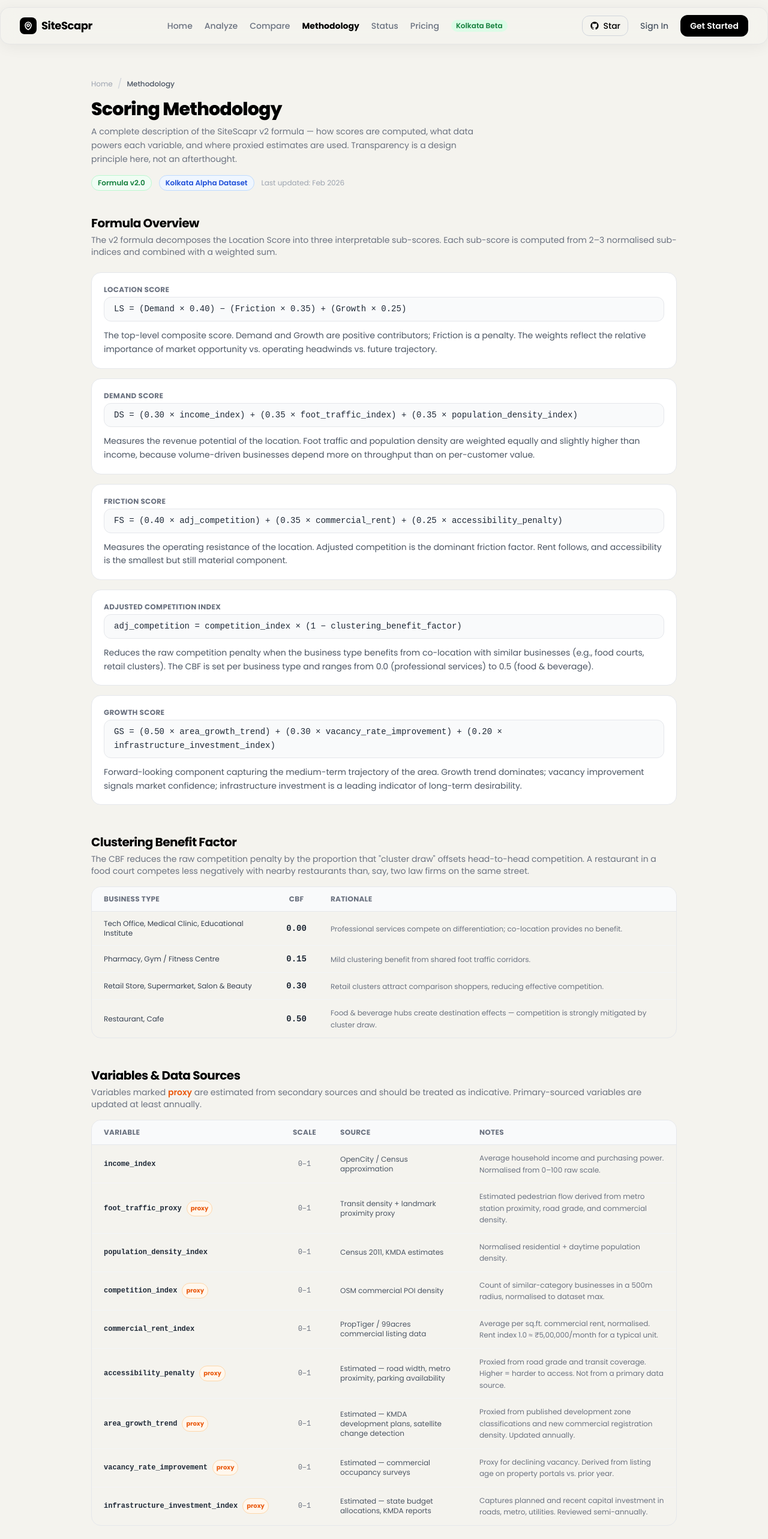
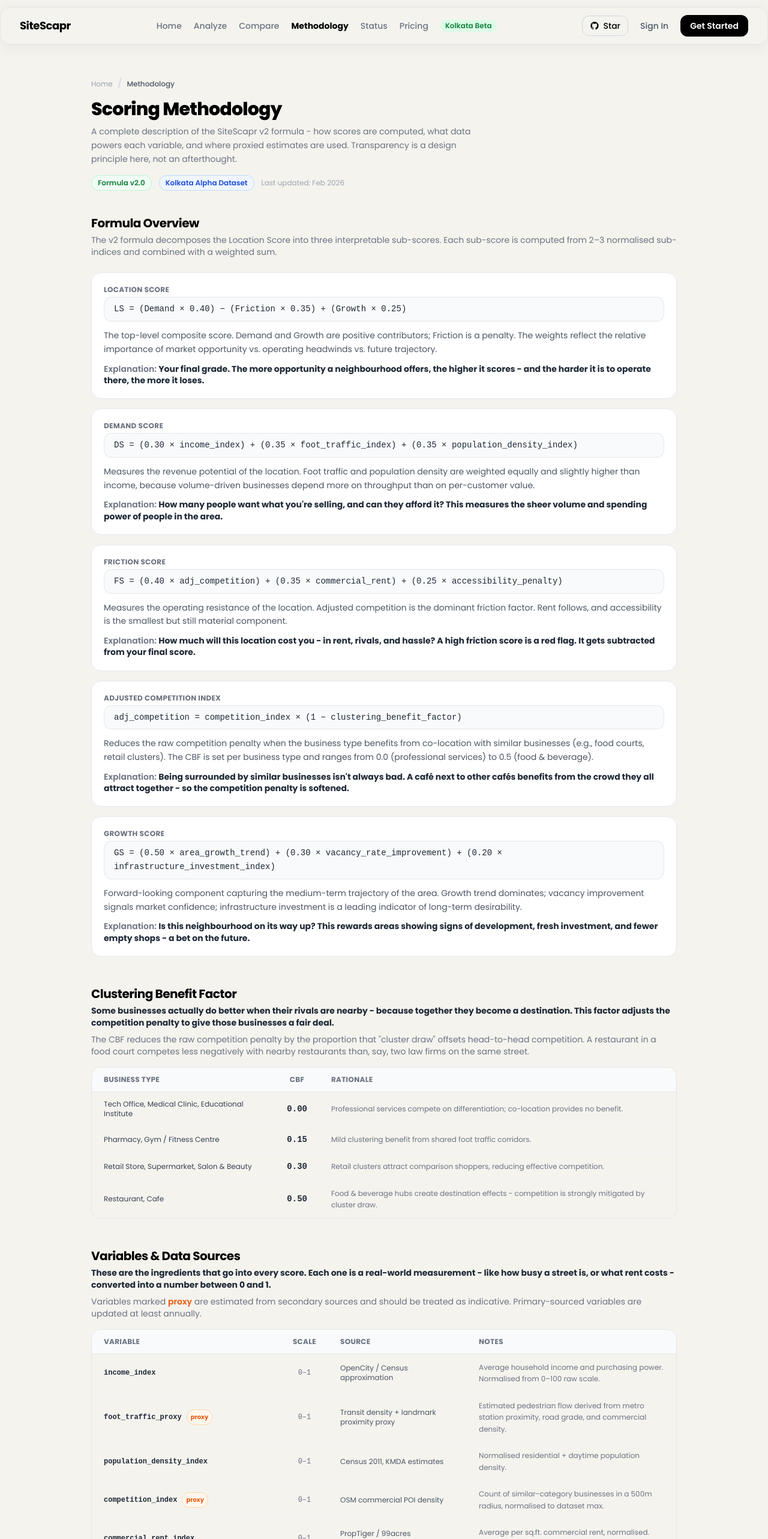
Before and after one commit to yashasvi045/diversion2k26, a Next.js app in the folder frontend/: page /methodology in a window 1280 px wide. Shown: the top 2566 px of the page at 60% size. Built offline with nearby package versions, Linux system fonts and the light colour scheme; no server answers.

Commit message:
fix: standardize comment formatting and update CORS settings for improved accessibility

```diff
--- a/frontend/app/app/page.tsx
+++ b/frontend/app/app/page.tsx
@@ -1,7 +1,7 @@
 /**
  * app/app/page.tsx
  * ----------------
- * SiteScapr scoring tool — the core analysis experience.
+ * SiteScapr scoring tool - the core analysis experience.
  * Moved from root page to /app route as part of multi-page restructure.
  */
 
@@ -126,10 +126,10 @@ export default function AppPage() {
 
         {/* Two-column grid: Input | Map */}
         <div className="grid grid-cols-1 lg:grid-cols-[340px_1fr] gap-6 items-stretch">
-          {/* Left — Input Panel */}
+          {/* Left - Input Panel */}
           <InputPanel onAnalyze={handleAnalyze} isLoading={isLoading} />
 
-          {/* Right — Map */}
+          {/* Right - Map */}
           <div className="flex flex-col gap-4 min-h-0">
             <MapView results={results} />
 
--- a/frontend/app/layout.tsx
+++ b/frontend/app/layout.tsx
@@ -21,7 +21,7 @@ import NavLinks from "@/components/NavLinks";
 import "./globals.css";
 
 export const metadata: Metadata = {
-  title: "SiteScapr — AI Business Location Intelligence",
+  title: "SiteScapr - AI Business Location Intelligence",
   description:
     "Discover the best neighborhoods to open your business in Kolkata. Powered by AI-driven scoring of income, foot traffic, competition, and rent data.",
 };
@@ -44,27 +44,7 @@ export default function RootLayout({
         <header className="fixed top-0 left-0 right-0 z-50">
           <nav className="glass mx-auto max-w-screen-xl px-8 py-3 flex items-center justify-between mt-3 rounded-2xl shadow-glass">
             {/* Brand mark */}
-            <Link href="/" className="flex items-center gap-2 hover:opacity-80 transition-opacity">
-              <span className="w-7 h-7 rounded-lg bg-black flex items-center justify-center">
-                <svg
-                  className="w-4 h-4 text-white"
-                  fill="none"
-                  viewBox="0 0 24 24"
-                  stroke="currentColor"
-                  strokeWidth={2.5}
-                >
-                  <path
-                    strokeLinecap="round"
-                    strokeLinejoin="round"
-                    d="M15 10.5a3 3 0 11-6 0 3 3 0 016 0z"
-                  />
-                  <path
-                    strokeLinecap="round"
-                    strokeLinejoin="round"
-                    d="M19.5 10.5c0 7.142-7.5 11.25-7.5 11.25S4.5 17.642 4.5 10.5a7.5 7.5 0 1115 0z"
-                  />
-                </svg>
-              </span>
+            <Link href="/" className="flex items-center hover:opacity-80 transition-opacity">
               <span className="font-bold text-lg tracking-tight">SiteScapr</span>
             </Link>
 
--- a/frontend/app/methodology/page.tsx
+++ b/frontend/app/methodology/page.tsx
@@ -10,30 +10,35 @@ import Link from "next/link";
 const formulaSteps = [
   {
     label: "Location Score",
+    plain: "Your final grade. The more opportunity a neighbourhood offers, the higher it scores - and the harder it is to operate there, the more it loses.",
     formula: "LS = (Demand × 0.40) − (Friction × 0.35) + (Growth × 0.25)",
     description:
       "The top-level composite score. Demand and Growth are positive contributors; Friction is a penalty. The weights reflect the relative importance of market opportunity vs. operating headwinds vs. future trajectory.",
   },
   {
     label: "Demand Score",
+    plain: "How many people want what you're selling, and can they afford it? This measures the sheer volume and spending power of people in the area.",
     formula: "DS = (0.30 × income_index) + (0.35 × foot_traffic_index) + (0.35 × population_density_index)",
     description:
       "Measures the revenue potential of the location. Foot traffic and population density are weighted equally and slightly higher than income, because volume-driven businesses depend more on throughput than on per-customer value.",
   },
   {
     label: "Friction Score",
+    plain: "How much will this location cost you - in rent, rivals, and hassle? A high friction score is a red flag. It gets subtracted from your final score.",
     formula: "FS = (0.40 × adj_competition) + (0.35 × commercial_rent) + (0.25 × accessibility_penalty)",
     description:
       "Measures the operating resistance of the location. Adjusted competition is the dominant friction factor. Rent follows, and accessibility is the smallest but still material component.",
   },
   {
     label: "Adjusted Competition Index",
+    plain: "Being surrounded by similar businesses isn't always bad. A café next to other cafés benefits from the crowd they all attract together - so the competition penalty is softened.",
     formula: "adj_competition = competition_index × (1 − clustering_benefit_factor)",
     description:
       "Reduces the raw competition penalty when the business type benefits from co-location with similar businesses (e.g., food courts, retail clusters). The CBF is set per business type and ranges from 0.0 (professional services) to 0.5 (food & beverage).",
   },
   {
     label: "Growth Score",
+    plain: "Is this neighbourhood on its way up? This rewards areas showing signs of development, fresh investment, and fewer empty shops - a bet on the future.",
     formula: "GS = (0.50 × area_growth_trend) + (0.30 × vacancy_rate_improvement) + (0.20 × infrastructure_investment_index)",
     description:
       "Forward-looking component capturing the medium-term trajectory of the area. Growth trend dominates; vacancy improvement signals market confidence; infrastructure investment is a leading indicator of long-term desirability.",
@@ -79,28 +84,28 @@ const variables = [
   {
     name: "accessibility_penalty",
     range: "0–1",
-    source: "Estimated — road width, metro proximity, parking availability",
+    source: "Estimated - road width, metro proximity, parking availability",
     notes: "Proxied from road grade and transit coverage. Higher = harder to access. Not from a primary data source.",
     proxy: true,
   },
   {
     name: "area_growth_trend",
     range: "0–1",
-    source: "Estimated — KMDA development plans, satellite change detection",
+    source: "Estimated - KMDA development plans, satellite change detection",
     notes: "Proxied from published development zone classifications and new commercial registration density. Updated annually.",
     proxy: true,
   },
   {
     name: "vacancy_rate_improvement",
     range: "0–1",
-    source: "Estimated — commercial occupancy surveys",
+    source: "Estimated - commercial occupancy surveys",
     notes: "Proxy for declining vacancy. Derived from listing age on property portals vs. prior year.",
     proxy: true,
   },
   {
     name: "infrastructure_investment_index",
     range: "0–1",
-    source: "Estimated — state budget allocations, KMDA reports",
+    source: "Estimated - state budget allocations, KMDA reports",
     notes: "Captures planned and recent capital investment in roads, metro, utilities. Reviewed semi-annually.",
     proxy: true,
   },
@@ -110,7 +115,7 @@ const cbfTable = [
   { type: "Tech Office, Medical Clinic, Educational Institute", cbf: "0.00", rationale: "Professional services compete on differentiation; co-location provides no benefit." },
   { type: "Pharmacy, Gym / Fitness Centre", cbf: "0.15", rationale: "Mild clustering benefit from shared foot traffic corridors." },
   { type: "Retail Store, Supermarket, Salon & Beauty", cbf: "0.30", rationale: "Retail clusters attract comparison shoppers, reducing effective competition." },
-  { type: "Restaurant, Cafe", cbf: "0.50", rationale: "Food & beverage hubs create destination effects — competition is strongly mitigated by cluster draw." },
+  { type: "Restaurant, Cafe", cbf: "0.50", rationale: "Food & beverage hubs create destination effects - competition is strongly mitigated by cluster draw." },
 ];
 
 export default function MethodologyPage() {
@@ -125,7 +130,7 @@ export default function MethodologyPage() {
         </div>
         <h1 className="text-3xl font-extrabold tracking-tight">Scoring Methodology</h1>
         <p className="mt-2 text-gray-500 max-w-2xl text-sm leading-relaxed">
-          A complete description of the SiteScapr v2 formula — how scores are computed, what data powers each variable,
+          A complete description of the SiteScapr v2 formula - how scores are computed, what data powers each variable,
           and where proxied estimates are used. Transparency is a design principle here, not an afterthought.
         </p>
         <div className="mt-4 flex items-center gap-3 flex-wrap">
@@ -152,6 +157,7 @@ export default function MethodologyPage() {
                     {step.formula}
                   </code>
                   <p className="text-sm text-gray-600 leading-relaxed">{step.description}</p>
+                  <p className="text-sm font-bold text-gray-800 mt-3 leading-snug"><span className="text-gray-500 font-semibold">Explanation: </span>{step.plain}</p>
                 </div>
               </div>
             </div>
@@ -162,6 +168,7 @@ export default function MethodologyPage() {
       {/* Clustering benefit factor */}
       <section className="mb-12">
         <h2 className="text-xl font-bold tracking-tight mb-1">Clustering Benefit Factor</h2>
+        <p className="text-sm font-bold text-gray-800 mb-2">Some businesses actually do better when their rivals are nearby - because together they become a destination. This factor adjusts the competition penalty to give those businesses a fair deal.</p>
         <p className="text-sm text-gray-500 mb-4">
           The CBF reduces the raw competition penalty by the proportion that &quot;cluster draw&quot; offsets head-to-head competition.
           A restaurant in a food court competes less negatively with nearby restaurants than, say, two law firms on the same street.
@@ -191,6 +198,7 @@ export default function MethodologyPage() {
       {/* Variables & data sources */}
       <section className="mb-12">
         <h2 className="text-xl font-bold tracking-tight mb-1">Variables & Data Sources</h2>
+        <p className="text-sm font-bold text-gray-800 mb-2">These are the ingredients that go into every score. Each one is a real-world measurement - like how busy a street is, or what rent costs - converted into a number between 0 and 1.</p>
         <p className="text-sm text-gray-500 mb-4">
           Variables marked <span className="font-semibold text-orange-600">proxy</span> are estimated from secondary sources and should be treated as indicative.
           Primary-sourced variables are updated at least annually.
@@ -229,6 +237,7 @@ export default function MethodologyPage() {
       {/* Normalisation */}
       <section className="mb-12">
         <h2 className="text-xl font-bold tracking-tight mb-1">Normalisation</h2>
+        <p className="text-sm font-bold text-gray-800 mb-3">Every neighbourhood is rated on the same 0-to-100 scale so they can be compared fairly - like grading all students out of 100 regardless of how hard each test was. The final score you see is that same idea applied to location quality.</p>
         <div className="rounded-2xl border border-gray-200 bg-white p-5 text-sm text-gray-600 leading-relaxed">
           <p className="mb-3">
             The Kolkata dataset stores all values on a <strong>0–100 integer scale</strong> for readability.
@@ -249,13 +258,14 @@ export default function MethodologyPage() {
       {/* Limitations */}
       <section className="mb-12">
         <h2 className="text-xl font-bold tracking-tight mb-1">Limitations & Assumptions</h2>
+        <p className="text-sm font-bold text-gray-800 mb-1">No model is perfect. Think of SiteScapr as a very well-informed starting point - not the final word. Here is what it cannot see:</p>
         <ul className="flex flex-col gap-3 mt-4">
           {[
             "All Kolkata neighborhood data is point-in-time (Feb 2026). Rapidly changing areas (New Town, Rajarhat) may deviate from actuals within 6–12 months.",
             "The formula is a deterministic weighted model, not a machine learning prediction. It cannot account for hyper-local factors (e.g., a specific corner vs. mid-block on the same street).",
             "Proxy variables (marked above) introduce estimation error. Treat scores as relative rankings within the dataset, not absolute predictions of revenue.",
             "Budget filtering uses a linear rent approximation. In reality, commercial landlords negotiate non-linearly and lease terms vary significantly.",
-            "The formula does not currently account for seasonality, zoning regulations, or lease availability — all of which materially affect real-world location decisions.",
+            "The formula does not currently account for seasonality, zoning regulations, or lease availability - all of which materially affect real-world location decisions.",
           ].map((item, i) => (
             <li key={i} className="flex gap-3 text-sm text-gray-600">
               <span className="flex-shrink-0 w-5 h-5 rounded-full bg-gray-100 text-gray-500 flex items-center justify-center text-xs font-bold mt-0.5">{i + 1}</span>
--- a/frontend/app/page.tsx
+++ b/frontend/app/page.tsx
@@ -1,7 +1,7 @@
 /**
  * app/page.tsx
  * ------------
- * SiteScapr landing page — root route (/).
+ * SiteScapr landing page - root route (/).
  * Sections: Hero (Three.js globe) → How it works → Features → Stats → CTA → Footer
  */
 
@@ -161,7 +161,7 @@ export default async function LandingPage() {
             <h2 className="mt-3 text-4xl font-extrabold tracking-tight">Scores that update themselves</h2>
             <p className="mt-3 text-gray-500 max-w-lg mx-auto text-base">
               Behind the scenes, an automated system keeps neighbourhood scores in sync with what&apos;s
-              actually happening on the ground — so you never have to worry about stale data.
+              actually happening on the ground - so you never have to worry about stale data.
             </p>
           </div>
 
--- a/frontend/components/ExplanationDrawer.tsx
+++ b/frontend/components/ExplanationDrawer.tsx
@@ -157,7 +157,7 @@ export default function ExplanationDrawer({ area, onClose, hasPaid }: Explanatio
                       href="/pricing"
                       className="w-full bg-black text-white text-sm font-semibold py-3 rounded-xl hover:bg-gray-800 transition-colors text-center"
                     >
-                      Upgrade to Pro — ₹599
+                      Upgrade to Pro - ₹599
                     </a>
                     <button
                       onClick={onClose}
@@ -185,7 +185,7 @@ export default function ExplanationDrawer({ area, onClose, hasPaid }: Explanatio
                 </ul>
               </div>
 
-              {/* Score decomposition — 3-tier */}
+              {/* Score decomposition - 3-tier */}
               <div>
                 <h3 className="text-xs font-bold text-gray-500 uppercase tracking-wider mb-1">
                   Score Breakdown
--- a/frontend/components/GlobeScene.tsx
+++ b/frontend/components/GlobeScene.tsx
@@ -23,7 +23,7 @@ function GlobeGrid({ radius = 1.002, segments = 64, color = "#16a34a", opacity =
   const lines = useMemo(() => {
     const geo: THREE.BufferGeometry[] = [];
 
-    // Latitude circles (parallels) — evenly spaced, drawn as closed rings
+    // Latitude circles (parallels) - evenly spaced, drawn as closed rings
     const latSteps = 24; // number of parallels (excluding poles)
     for (let i = 1; i < latSteps; i++) {
       const lat = -90 + (180 / latSteps) * i;
@@ -38,7 +38,7 @@ function GlobeGrid({ radius = 1.002, segments = 64, color = "#16a34a", opacity =
       geo.push(new THREE.BufferGeometry().setFromPoints(pts));
     }
 
-    // Longitude lines (meridians) — evenly spaced vertical great circles
+    // Longitude lines (meridians) - evenly spaced vertical great circles
     const lonSteps = 36; // number of meridians
     for (let i = 0; i < lonSteps; i++) {
       const lon = (i / lonSteps) * Math.PI * 2;
@@ -199,7 +199,7 @@ export default function GlobeScene() {
 
         <Globe />
 
-        {/* Subtle manual orbit — no zoom, limited pan */}
+        {/* Subtle manual orbit - no zoom, limited pan */}
         <OrbitControls
           enableZoom={false}
           enablePan={false}
--- a/frontend/components/MapView.tsx
+++ b/frontend/components/MapView.tsx
@@ -53,7 +53,7 @@ export default function MapView({ results }: MapViewProps) {
   // Ref to the <div> Leaflet will attach to
   const containerRef = useRef<HTMLDivElement>(null);
 
-  // Ref to the live L.Map instance — survives re-renders without triggering them
+  // Ref to the live L.Map instance - survives re-renders without triggering them
   const mapRef = useRef<L.Map | null>(null);
 
   // Refs to current circle markers so we can redraw on results change
@@ -63,7 +63,7 @@ export default function MapView({ results }: MapViewProps) {
   // KEY FIX: map.remove() in the cleanup calls Leaflet's internal teardown,
   // which deletes _leaflet_id from the container DOM element. This means
   // React 18 Strict Mode's remount always gets a pristine element to work
-  // with — no "Map container already initialized" crash.
+  // with - no "Map container already initialized" crash.
   useEffect(() => {
     if (!containerRef.current) return;
 
@@ -115,7 +115,7 @@ export default function MapView({ results }: MapViewProps) {
     });
 
     return () => {
-      // map.remove() is the critical call — it wipes _leaflet_id from the DOM
+      // map.remove() is the critical call - it wipes _leaflet_id from the DOM
       // element, allowing Strict Mode's remount to succeed cleanly.
       if (mapRef.current) {
         mapRef.current.remove();
--- a/frontend/components/ScoreCard.tsx
+++ b/frontend/components/ScoreCard.tsx
@@ -82,7 +82,7 @@ export default function ScoreCard({ area, onViewInsights, hideDetails = false, l
 
   return (
     <article className="relative rounded-2xl border border-gray-200 bg-gradient-to-br from-green-50 to-white shadow-card hover:shadow-glass transition-all duration-300 p-5 flex flex-col gap-4 animate-slide-up overflow-hidden">
-      {/* Locked overlay — cards #3-5 for free users */}
+      {/* Locked overlay - cards #3-5 for free users */}
       {locked && (
         <div className="absolute inset-0 z-10 flex flex-col items-center justify-center bg-white/80 backdrop-blur-[3px] rounded-2xl gap-3 px-4 text-center">
           <div className="w-10 h-10 rounded-full bg-gray-100 flex items-center justify-center">
@@ -154,7 +154,7 @@ export default function ScoreCard({ area, onViewInsights, hideDetails = false, l
         </div>
       </div>
 
-      {/* Metric bars — hidden for free tier ("basic" plan shows component scores only) */}
+      {/* Metric bars - hidden for free tier ("basic" plan shows component scores only) */}
       {!hideDetails && (
         <div className="flex flex-col gap-1.5">
           <MetricBar label="Income" value={area.income_index} positive />
```
Also changed, not shown: frontend/app/compare/page.tsx (+9 -9 lines), frontend/app/pricing/page.tsx (+4 -4 lines), frontend/app/status/page.tsx (+55 -6 lines), frontend/lib/kolkataMockData.ts (+5 -5 lines), 1 other file (tests, documents, lock files or other folders).
